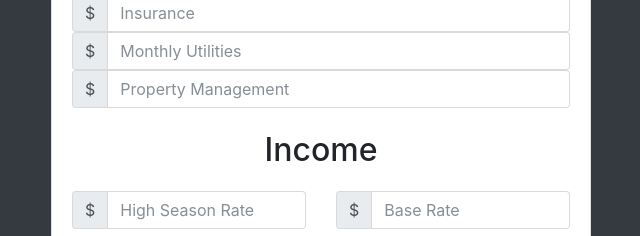
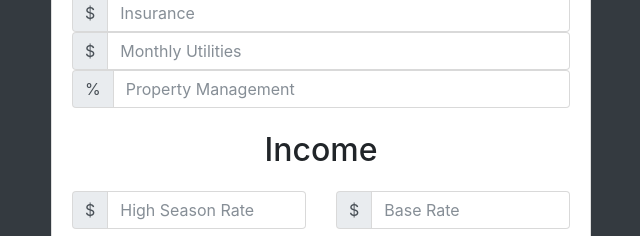
Before and after one commit to thebigbaker/vr_analysis, a website: page src/index.html in a window 1280 px wide. Shown: the part 564-800 px from the top of the page, 319-959 px from the left. Drawn offline with Linux system fonts and the light colour scheme.

Commit message:
1st commit

```diff
--- a/src/index.html
+++ b/src/index.html
@@ -80,7 +80,7 @@
                                     <input type="number" id="utilities" class="form-control" placeholder="Monthly Utilities">
                                 </div>
                                 <div class="input-group">
-                                    <span class="input-group-addon">$</span>
+                                    <span class="input-group-addon">%</span>
                                     <input type="number" id="pm" class="form-control" placeholder="Property Management">
                                 </div>
                             </div>
```
